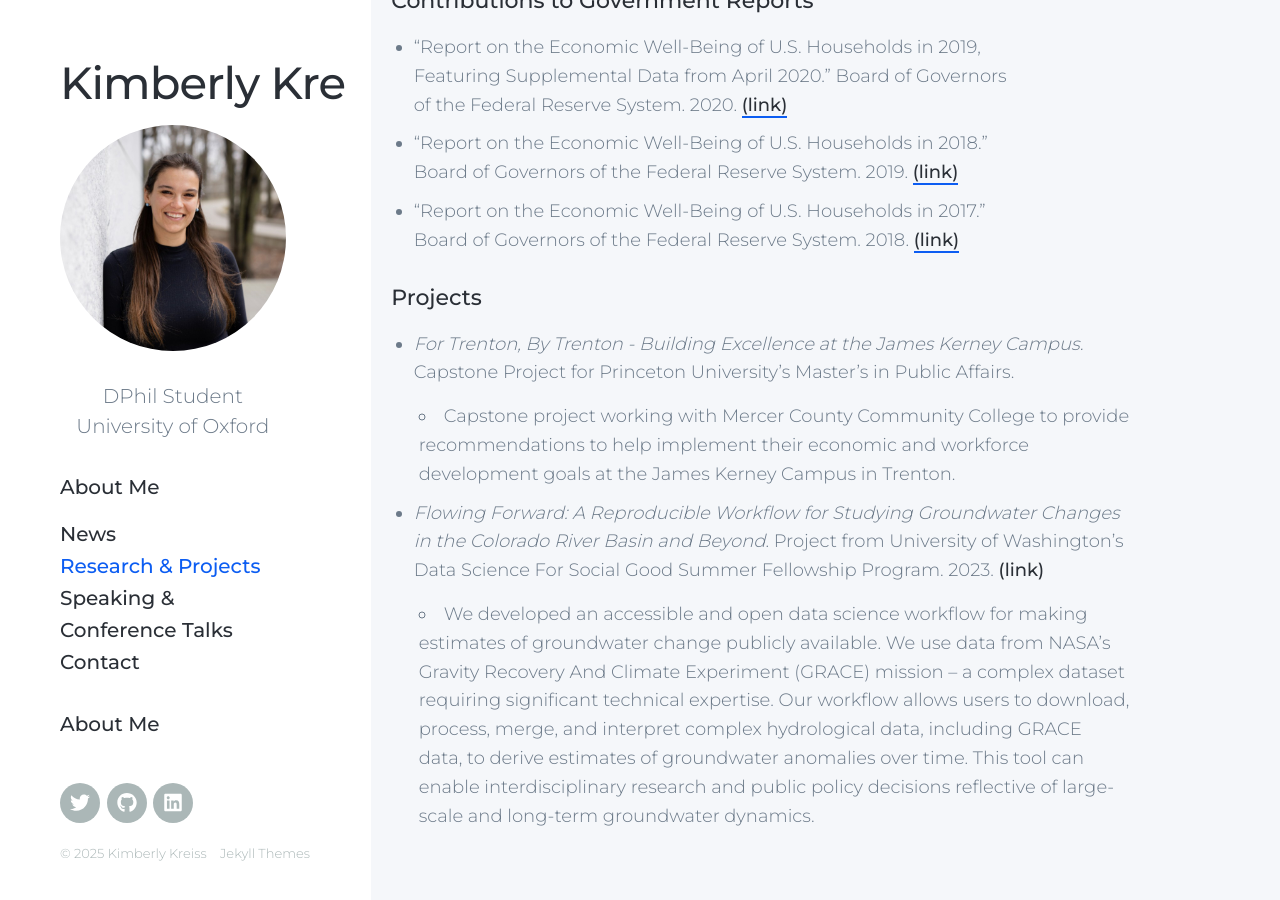
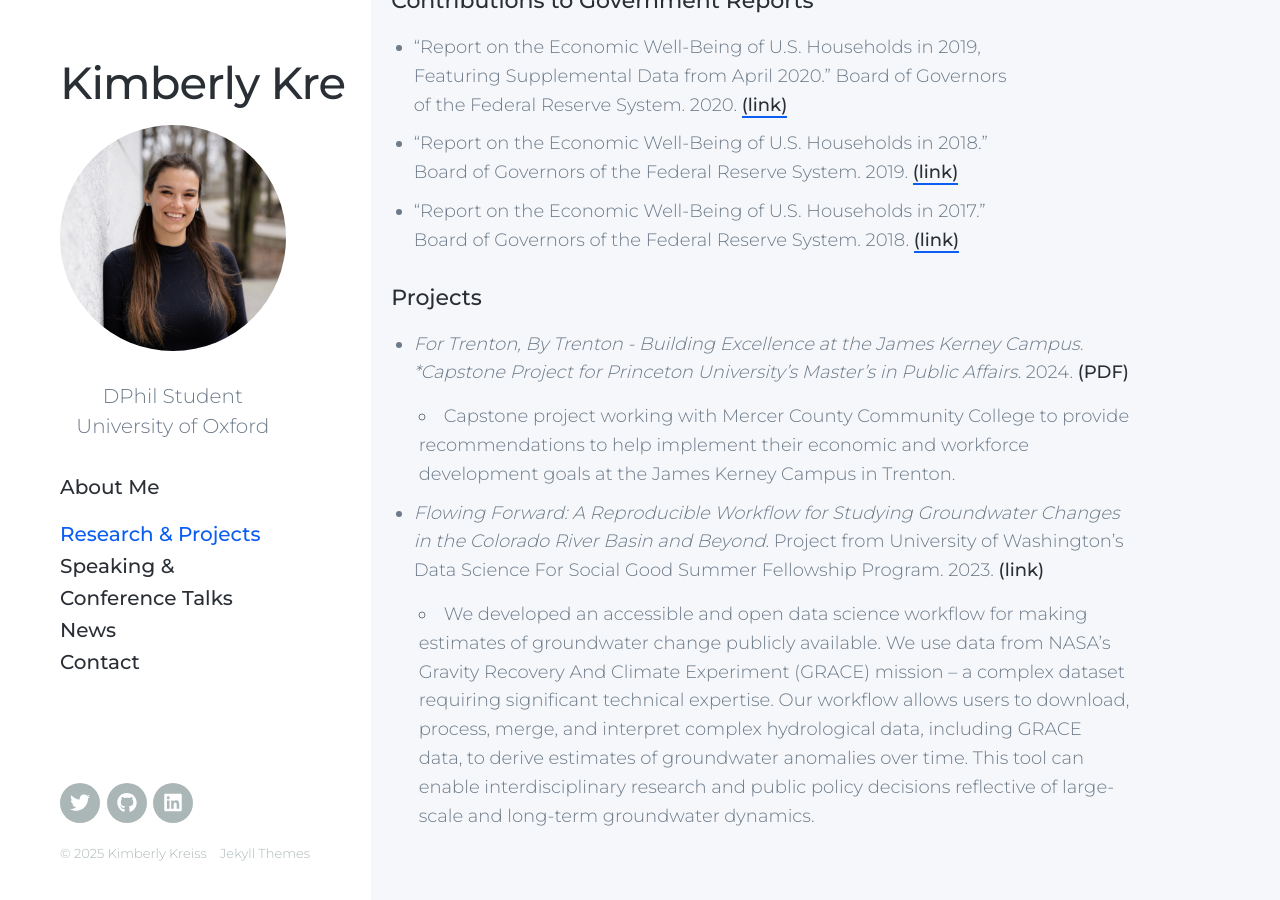
Before and after one commit to kimberlykreiss/kimberlykreiss.github.io, a Jekyll site: the page built from _pages/research.md, in a window 1280 px wide and 900 px high, scrolled down 750 px. Built offline with Jekyll 4.4.1, drawn with Linux system fonts in a browser that asks for light colours; nearby versions of some CDN libraries.

Commit message:
Final updates for website

```diff
--- a/_data/settings.yml
+++ b/_data/settings.yml
@@ -13,14 +13,14 @@
   menu_items:
     - title: 'About Me'
       url: '/about-me'
-    - title: 'News'
-      url: '/news'
     #- title: 'Projects'
      # url: '/projects'
     - title: 'Research & Projects'
       url: '/research'
     - title: 'Speaking & Conference Talks'
       url: '/speaking'
+    - title: 'News'
+      url: '/news'
     # - title: 'Blog'
     #   url: '/blog/'
     # - title: 'CV'
--- a/_pages/research.md
+++ b/_pages/research.md
@@ -25,7 +25,7 @@
 + "Report on the Economic Well-Being of U.S. Households in 2017." Board of Governors of the Federal Reserve System. 2018. [(link)](https://www.federalreserve.gov/publications/2018-economic-well-being-of-us-households-in-2017-preface.htm)
 
 #### Projects
-+ *For Trenton, By Trenton - Building Excellence at the James Kerney Campus.* Capstone Project for Princeton University's Master's in Public Affairs.
++ *For Trenton, By Trenton - Building Excellence at the James Kerney Campus. *Capstone Project for Princeton University's Master's in Public Affairs.* 2024. [(PDF)]({{ site.baseurl }}/capstone_project_SPIA.pdf)
   + Capstone project working with Mercer County Community College to provide recommendations to help implement their economic and workforce development goals at the James Kerney Campus in Trenton.
 
 + *Flowing Forward: A Reproducible Workflow for Studying Groundwater Changes in the Colorado River Basin and Beyond*. Project from University of Washington's Data Science For Social Good Summer Fellowship Program. 2023. [(link)](https://uwescience.github.io/DSSG2023-Groundwater/)
```
Also changed, not shown: _projects/about.md (+1 -1 lines).
